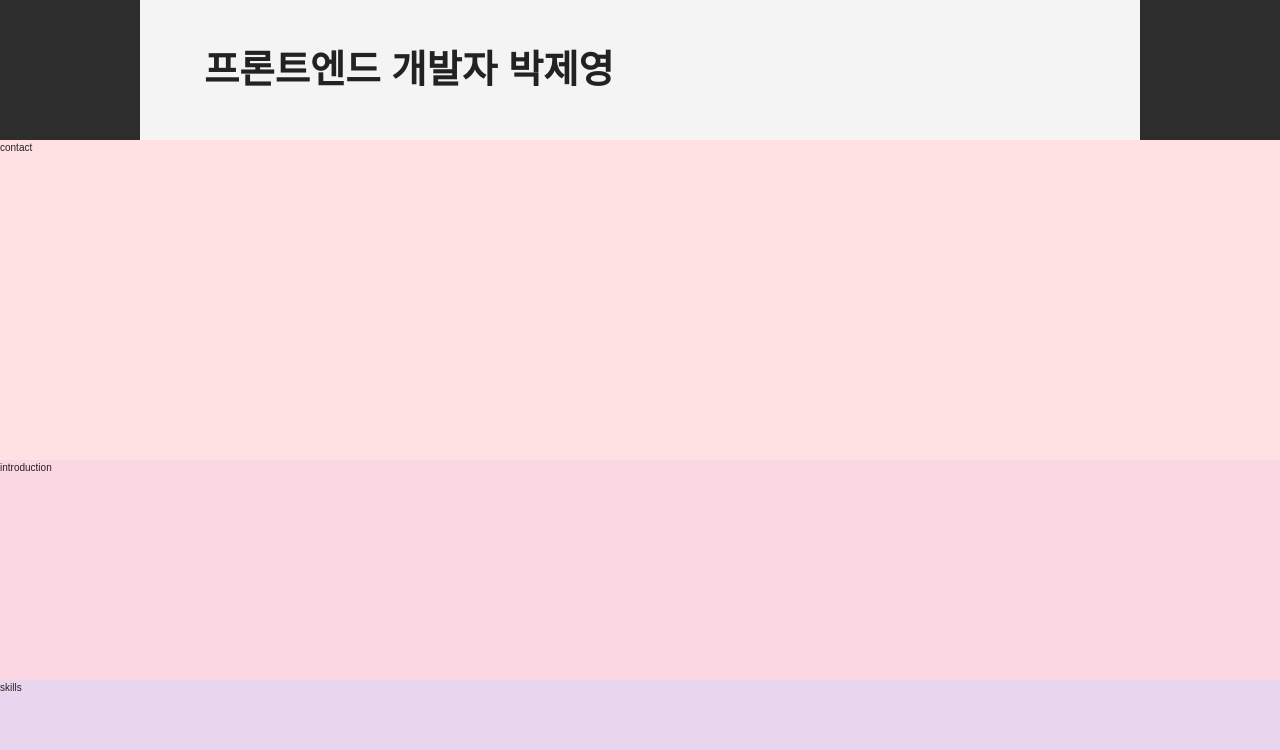
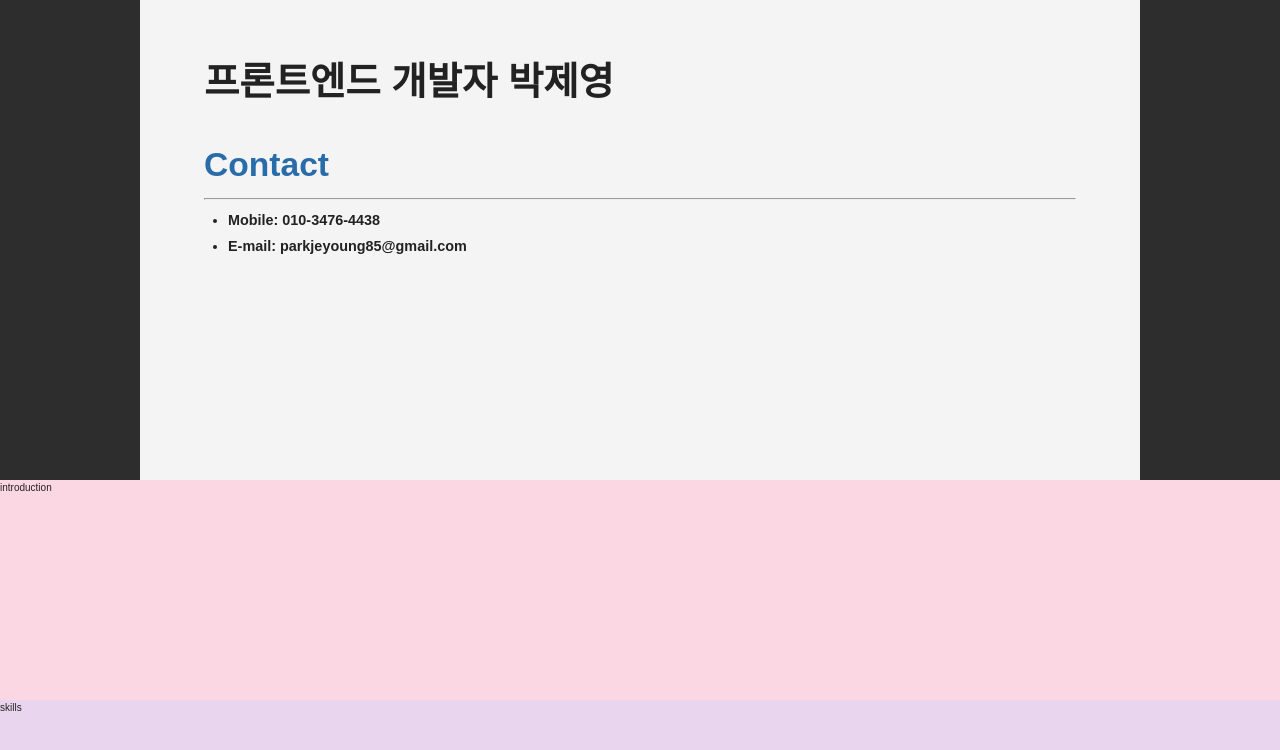
Before and after one commit to josunyjostar/resume, a React (Create React App) app in the folder client/: page / in a window 1280 px wide. Shown: the top 750 px of the page. Built offline with nearby package versions, Linux system fonts and the light colour scheme.

Commit message:
Feat: contact component 1차

```diff
--- a/client/src/App.js
+++ b/client/src/App.js
@@ -18,7 +18,6 @@ const Layout = styled.div`
 `;
 
 const App = () => {
-  console.log("APP::", data);
   return (
     <React.Fragment>
       <ThemeProvider theme={Theme}>
--- /dev/null
+++ b/client/src/component/common/Hr.jsx
@@ -0,0 +1,25 @@
+import React from "react";
+import styled from "styled-components";
+
+const Wrapper = styled.div`
+  display: block;
+
+  padding-top: ${(props) => props.t + "vh"};
+  padding-bottom: ${(props) => props.b + "vh"};
+
+  width: 100%;
+
+  .hr {
+    width: 100%;
+  }
+`;
+
+const Hr = ({ className = "", t = 1, b = 1, width = 100 }) => {
+  return (
+    <Wrapper className={className} t={t} b={b} width={width}>
+      <hr className="hr" />
+    </Wrapper>
+  );
+};
+
+export default Hr;
--- /dev/null
+++ b/client/src/component/contact/Contact.jsx
@@ -0,0 +1,52 @@
+import React from "react";
+import styled from "styled-components";
+import Hr from "../common/Hr";
+
+const Container = styled.div`
+  width: ${(props) => props.theme.webWidth};
+  height: 340px;
+  margin: 0 auto;
+  background-color: ${(props) => props.theme.subColor};
+
+  display: flex;
+  flex-direction: column;
+  justify-content: left;
+
+  padding-left: ${(props) => props.theme.containerPaddingLR};
+  padding-right: ${(props) => props.theme.containerPaddingLR};
+  font-size: ${(props) => props.theme.subjectFontSize};
+
+  /* border: 1px red solid; */
+
+  .subject {
+    color: ${(props) => props.theme.subjectColor};
+  }
+
+  .content {
+    font-size: 0.9rem;
+    padding-left: 1.5rem;
+    li {
+      font-weight: 550;
+      line-height: 1.8;
+    }
+  }
+`;
+
+function Contact({ data }) {
+  console.log(data);
+  const { subject, email, mobile } = data;
+  return (
+    <React.Fragment>
+      <Container>
+        <h2 className="subject">{subject}</h2>
+        <Hr t={1} b={1} width={80} />
+        <ul className="content">
+          <li>{`Mobile: ${mobile}`}</li>
+          <li>{`E-mail: ${email}`}</li>
+        </ul>
+      </Container>
+    </React.Fragment>
+  );
+}
+
+export default Contact;
--- a/client/src/component/header/Header.jsx
+++ b/client/src/component/header/Header.jsx
@@ -2,16 +2,15 @@ import React from "react";
 import styled from "styled-components";
 
 const Container = styled.div`
-  width: 1000px;
+  width: ${(props) => props.theme.webWidth};
   height: 140px;
   margin: 0 auto;
-  background: rgba(255, 255, 255, 0.3);
   background-color: ${(props) => props.theme.subColor};
 
   display: flex;
   justify-content: left;
   align-items: center;
-  padding-left: ${(props) => props.theme.paddingLR};
+  padding: 3rem ${(props) => props.theme.containerPaddingLR} 1.5rem ${(props) => props.theme.containerPaddingLR};
 
   font-size: 1.2rem;
 `;
--- a/client/src/page/Resume.jsx
+++ b/client/src/page/Resume.jsx
@@ -1,6 +1,7 @@
 import React from "react";
 import styled from "styled-components";
 import Header from "../component/header/Header";
+import Contact from "../component/contact/Contact";
 
 const Container = styled.div`
   /* width: 990px;
@@ -58,7 +59,7 @@ function Resume({ data }) {
     <React.Fragment>
       <Container>
         <Header data={data.get("header")} />
-        <div className="contact">contact</div>
+        <Contact data={data.get("contact")} />
         <div className="introduction">introduction</div>
         <div className="skills">skills</div>
         <div className="portpolio">portpolio</div>
--- a/client/src/resources/resume.js
+++ b/client/src/resources/resume.js
@@ -4,13 +4,13 @@ const header = {
 };
 
 const contact = {
-  subject: "contact",
-  email: "",
-  blog: "https://",
+  subject: "Contact",
+  email: "parkjeyoung85@gmail.com",
+  mobile: "010-3476-4438",
 };
 
 const introduction = {
-  subject: "introduction",
+  subject: "Introduction",
   desc1:
     "SPA 웹 포트폴리오를 두 번 진행해보았고 팀장의 역할을 맡았습니다. 두 프로젝트 모두 일정 내에 마무리를 지을 수 있도록 책임을 다했습니다. 프론트와 백엔드 모두 흥미를 느끼지만, 프론트엔드에 좀 더 자신감이 있습니다. 특히 UI 컴포넌트 만드는 것을 잘합니다.",
   desc2:
--- a/client/src/styles/GlobalStyle.js
+++ b/client/src/styles/GlobalStyle.js
@@ -22,7 +22,7 @@ body {
     color: #222; font-size: 10px; line-height: 1.5;
 }
 
-dl, ul, li, ol, menu {
+dl, menu {
     list-style: none;
 }
 
--- a/client/src/styles/Theme.js
+++ b/client/src/styles/Theme.js
@@ -3,12 +3,16 @@ const theme = {
   mainColor: "#2d2d2d",
   subColor: "#f4f4f4",
   btnBGColor: "Lavender",
+  subjectColor: "#296caa",
   //font
+  subjectFontSize: "1.4rem",
   fontSize: "1.2rem",
   btnFontSize: "1rem",
   //style
   borderRadius: "5px",
-  paddingLR: "4rem",
+  containerPaddingLR: "4rem",
+  webWidth: "1000px",
+  contentPaddingL: "1.5rem",
 };
 
 export default theme;
```
